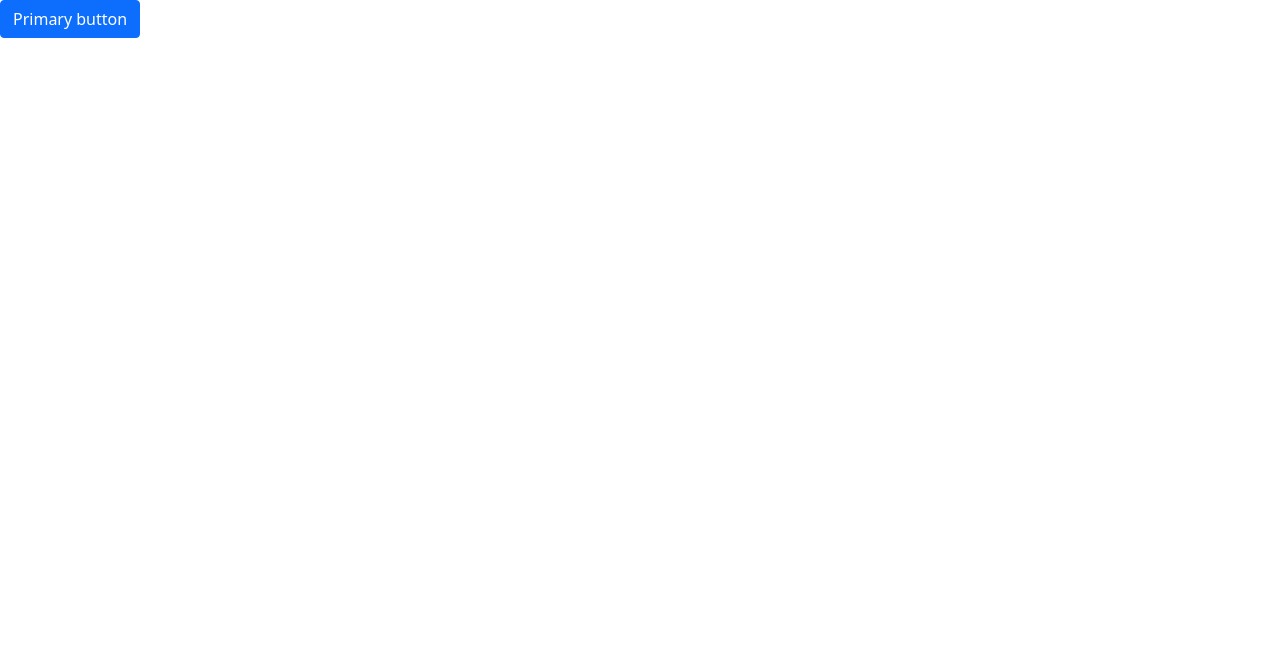
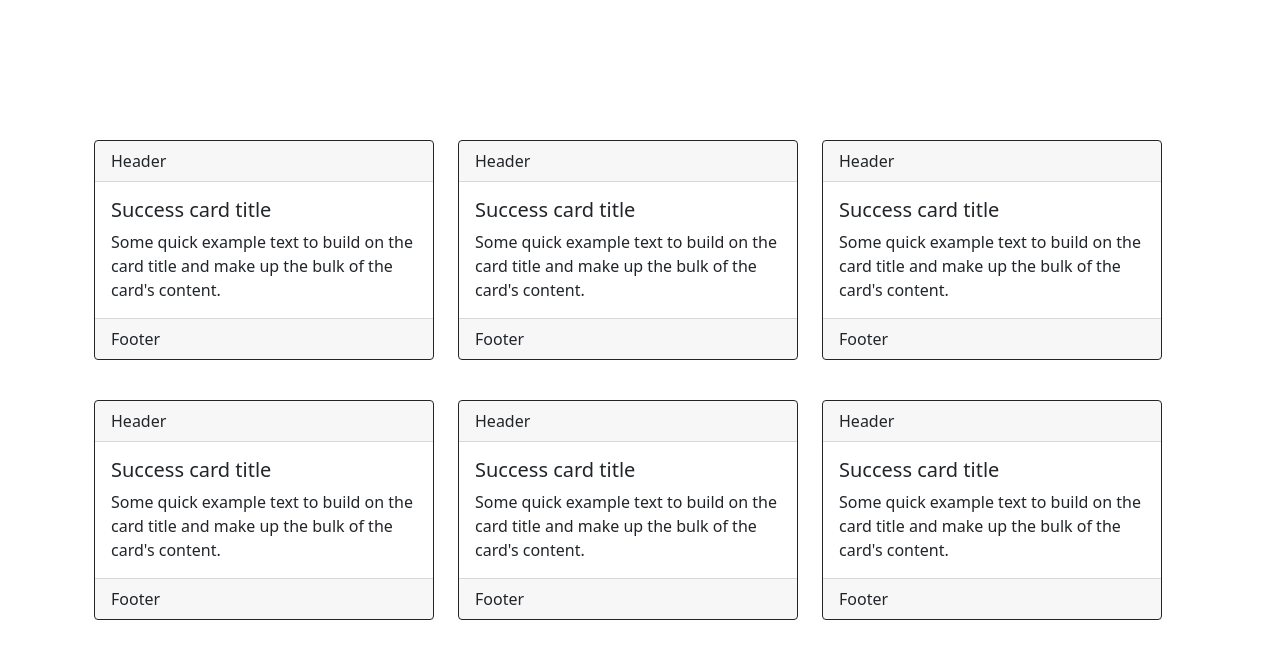
Before and after one commit to AaronBison/TejUtRendszer2, an Angular app: page / in a window 1280 px wide. Shown: the top 658 px of the page. Built offline with nearby package versions, Linux system fonts and the light colour scheme.

Commit message:
Creating list card component

```diff
--- a/src/app/app.component.html
+++ b/src/app/app.component.html
@@ -1,3 +1,3 @@
-<button class="btn btn-primary">
-  Primary button
-</button>
+<div class="row row-cols-1 row-cols-md-3 g-4 container position-absolute top-50 start-50 translate-middle">
+  <app-card *ngFor="let card of cards"></app-card>
+</div>
--- a/src/app/app.component.ts
+++ b/src/app/app.component.ts
@@ -7,4 +7,5 @@ import { Component } from '@angular/core';
 })
 
 export class AppComponent {
+cards = [1,2,3,4,5,6];
 }
--- a/src/app/app.module.ts
+++ b/src/app/app.module.ts
@@ -3,10 +3,12 @@ import { BrowserModule } from '@angular/platform-browser';
 
 import { AppRoutingModule } from './app-routing.module';
 import { AppComponent } from './app.component';
+import { CardComponent } from './card/card.component';
 
 @NgModule({
   declarations: [
-    AppComponent
+    AppComponent,
+    CardComponent
   ],
   imports: [
     BrowserModule,
--- /dev/null
+++ b/src/app/card/card.component.html
@@ -0,0 +1,8 @@
+<div class="card border-dark mb-3">
+  <div class="card-header">Header</div>
+  <div class="card-body">
+    <h5 class="card-title">Success card title</h5>
+    <p class="card-text">Some quick example text to build on the card title and make up the bulk of the card's content.</p>
+  </div>
+  <div class="card-footer">Footer</div>
+</div>
```
Also changed, not shown: src/app/card/card.component.ts (added, +9 -0 lines).
